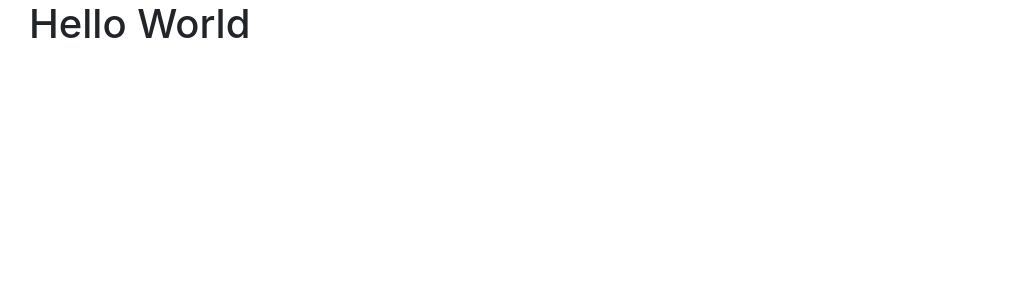
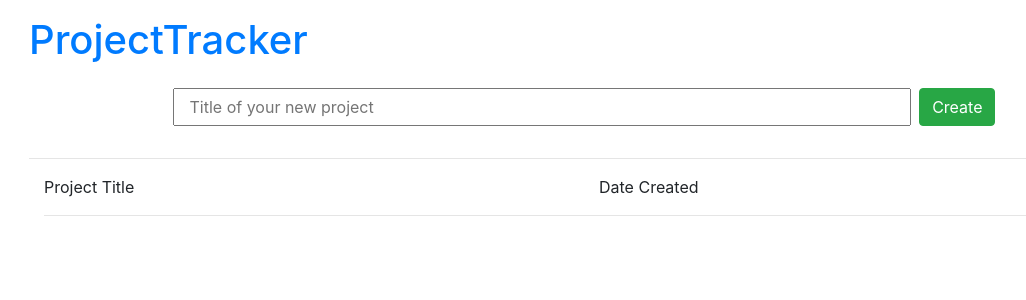
Before and after one commit to petersomerville/ProjectManager, a Flask app: page / in a window 1280 px wide. Shown: the top 300 px of the page, without its empty margins (56-1082 px from the left). Run offline with Flask 2, Linux system fonts and the light colour scheme; some libraries are stand-ins or nearby versions.

Commit message:
projects added

```diff
--- a/db/data_layer.py
+++ b/db/data_layer.py
@@ -11,14 +11,14 @@ def get_project(project_id):
 def get_all_projects():
     return db.open().query(Project).all()
 
-def create_project(name):
+def create_project(title):
     project = Project()
-    project.name = name
+    project.title = title
     return db.save(project)
 
-def update_project(project_id, name):
+def update_project(project_id, title):
     project = get_project(project_id)
-    project.name = name
+    project.title = title
     return db.update(project)
 
 def delete_project(project_id):
--- a/server.py
+++ b/server.py
@@ -8,8 +8,30 @@ app = Flask(__name__)
 
 @app.route('/')
 def index():
-    return render_template('index.html')
+    db_projects = get_all_projects()
+    return render_template('index.html', projects = db_projects)
 
+@app.route('/add_project', methods=['POST'])
+def add_project():
+    title = request.form['html_title']
+    create_project(title)
+    return redirect(url_for('index'))
 
+@app.route('/edit_project/<project_id>')
+def edit_project(project_id):
+    db_project = get_project(project_id)
+    return render_template('edit_proj.html', project = db_project)
+
+@app.route('/update_project', methods=['POST'])
+def update_project_request():
+    project_id = request.form['html_id']
+    title = request.form['html_title']
+    update_project(project_id, title)
+    return redirect(url_for('index'))
+
+@app.route('/delete_project/<project_id>')
+def delete_project_request(project_id):
+    delete_project(project_id)
+    return redirect(url_for('index'))
 
 app.run(debug=True)
--- a/templates/base.html
+++ b/templates/base.html
@@ -1,7 +1,7 @@
 <!doctype html>
 <html lang="en">
   <head>
-    <title>Hello World</title>
+    <title>ProjectTracker</title>
 
     <meta charset="utf-8">
     <meta name="viewport" content="width=device-width, initial-scale=1, shrink-to-fit=no">
--- a/templates/index.html
+++ b/templates/index.html
@@ -1,5 +1,31 @@
-{% extends 'base.html' %}
+{% extends 'base.html' %} {% block body %}
 
-{% block body %}
-<h1>Hello World</h1>
+<h1 class="mt-3">
+    <a href="{{url_for('index')}}">ProjectTracker</a>
+</h1>
+
+<form action="{{url_for('add_project')}}" method="POST">
+    <div class="form-group row p-3 justify-content-center">
+        <input type="text" class="col-8 mr-2" name="html_title" placeholder="Title of your new project">
+        <button class="btn btn-success">Create</button>
+    </div>
+</form>
+<hr>
+<div class="col-12">
+    <div class="row align-middle">
+        <div class="col-6">Project Title</div>
+        <div class="col-3">Date Created</div>
+    </div>
+    <hr>
+    {% for project in projects %}
+    <div class="row align-middle">
+        <button class="btn btn-primary">Tasks</button>
+        <div class="col-6 align-middle">{{project.title}}</div>
+        <div class="col-3 align-middle">{{project.created_at}}</div>
+        <a href="{{url_for('edit_project', project_id=project.id)}}" class="btn mr-1 btn-warning">Edit</a>
+        <a href="{{url_for('delete_project_request', project_id=project.id)}}" class="btn btn-danger">Delete</a>
+    </div>
+    <hr>
+    {% endfor %}
+</div>
 {% endblock %}
```
